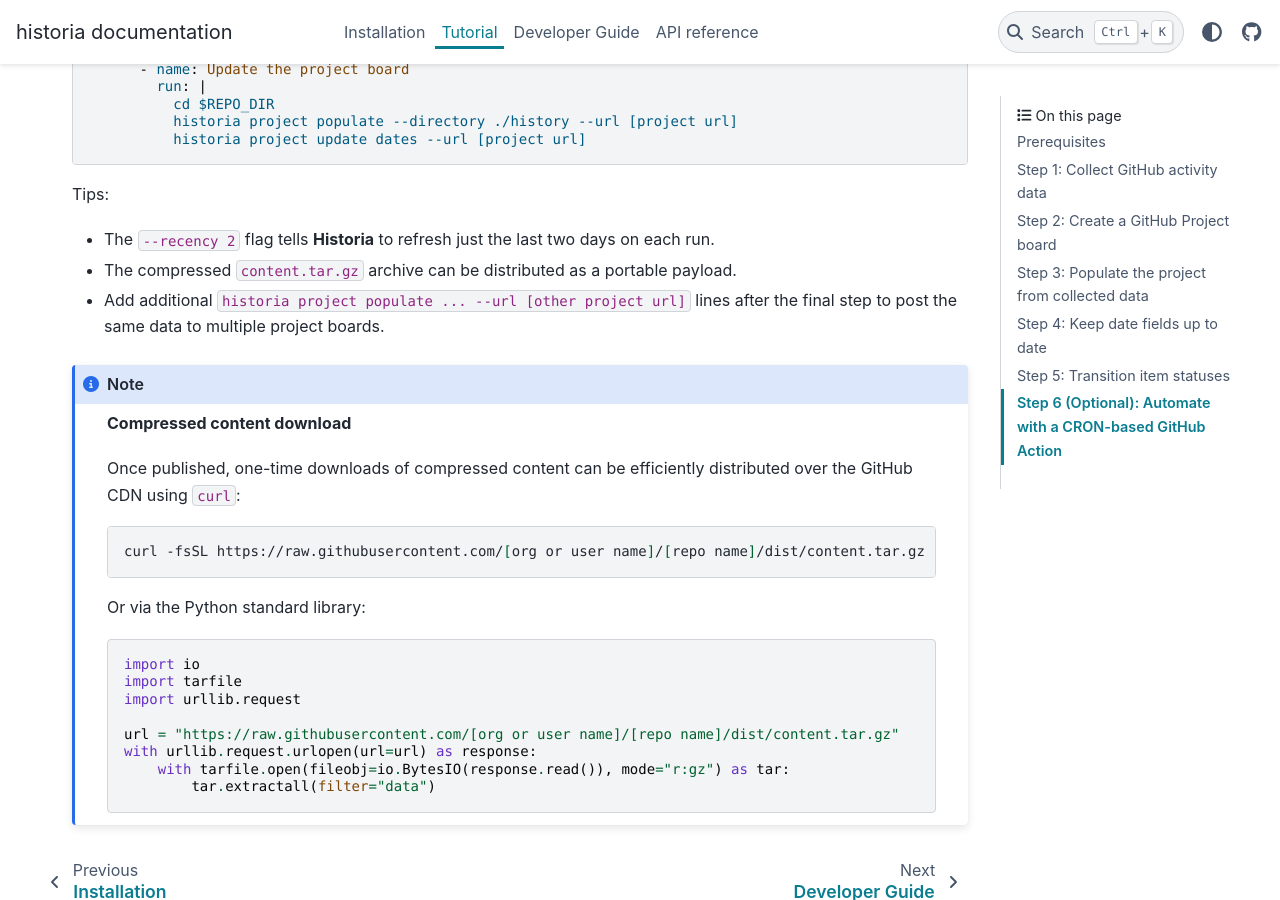
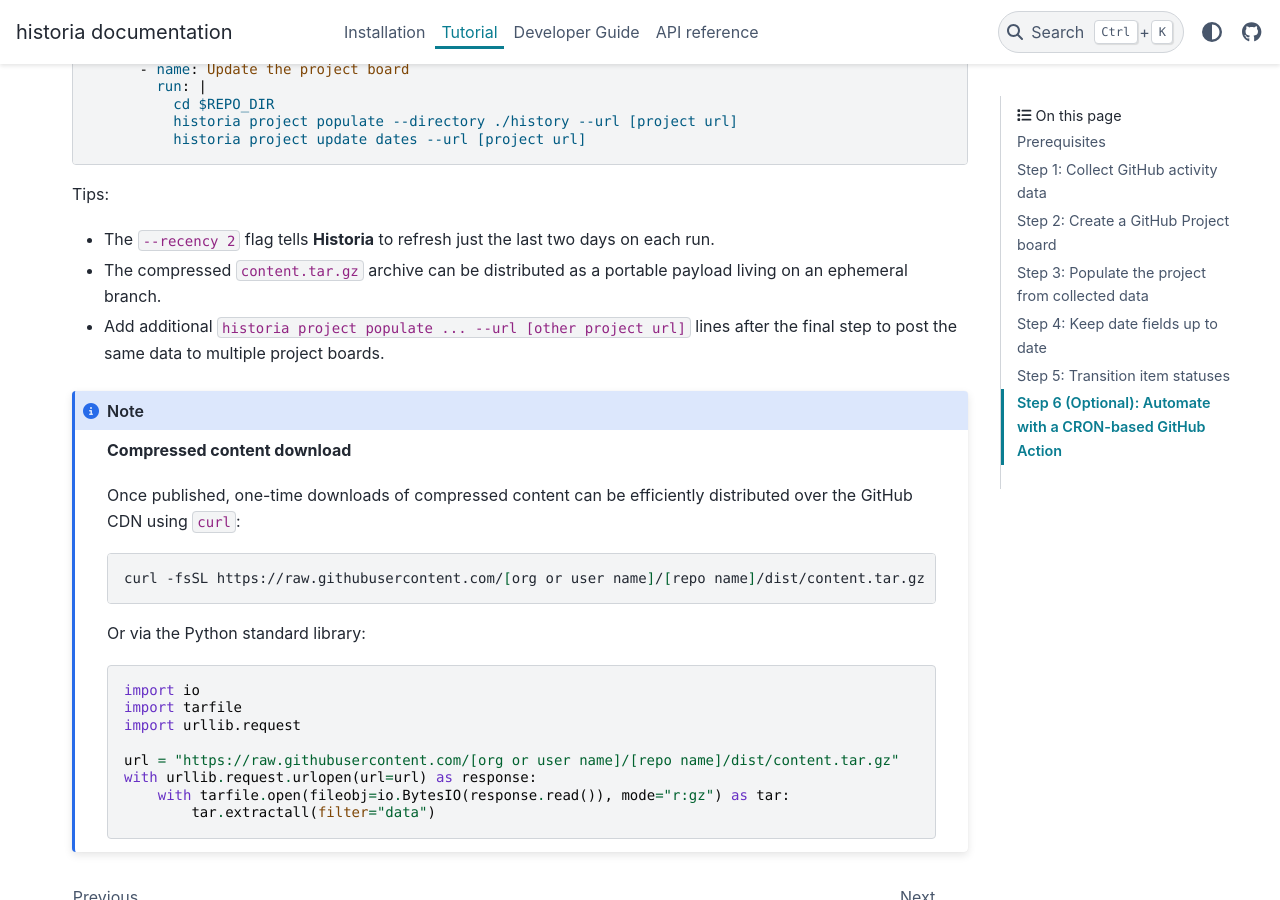
Before and after one commit to CodyCBakerPhD/historia, a Sphinx documentation site: the page built from docs/tutorial/index.md, in a window 1280 px wide and 900 px high, scrolled down 4429 px. Built offline with Sphinx 7.4.7 and the PyData theme 0.15.4, drawn with Linux system fonts in a browser that asks for light colours.

Commit message:
Update tutorial with details on portable payload
Clarify the description of the compressed archive.

```diff
--- a/docs/tutorial/index.md
+++ b/docs/tutorial/index.md
@@ -253,7 +253,7 @@
 Tips:
 
 - The `--recency 2` flag tells **Historia** to refresh just the last two days on each run.
-- The compressed `content.tar.gz` archive can be distributed as a portable payload.
+- The compressed `content.tar.gz` archive can be distributed as a portable payload living on an ephemeral branch.
 - Add additional `historia project populate ... --url [other project url]` lines after the final step to post the same data to multiple project boards.
 
 :::::{note}
```
